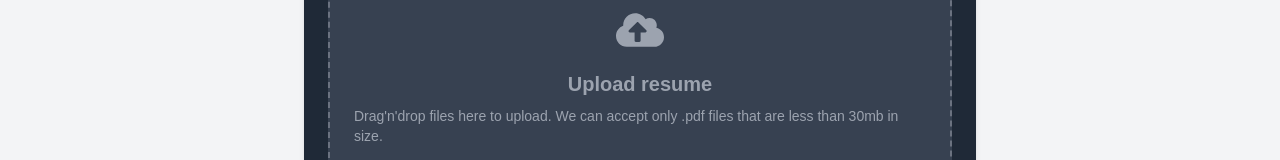
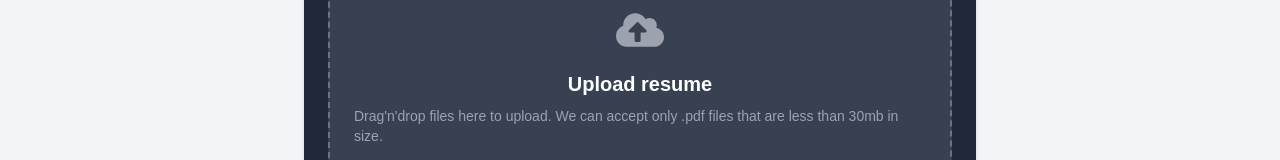
Before and after one commit to aarnav1729/image-comp, a React (Create React App) app in the folder frontend/: page / in a window 1280 px wide. Shown: the part 300-460 px from the top of the page. Built offline with nearby package versions, Linux system fonts and the light colour scheme; the HTML template or start-up script is replaced by a standard one.

Commit message:
Update ImageUpload.js

```diff
--- a/frontend/src/components/ImageUpload.js
+++ b/frontend/src/components/ImageUpload.js
@@ -35,8 +35,8 @@ const ImageUpload = () => {
       <div className="w-full max-w-2xl bg-gray-800 p-6 rounded-lg shadow-md">
         <div className="flex flex-col items-center justify-center border-2 border-dashed border-gray-500 rounded-lg p-6 bg-gray-700 text-gray-400">
           <FaCloudUploadAlt size={48} />
-          <h2 className="text-xl font-semibold mt-4">Upload resume</h2>
-          <p className="mt-2 text-sm">Drag'n'drop files here to upload. We can accept only .pdf files that are less than 30mb in size.</p>
+          <h2 className="text-xl font-semibold mt-4 text-white">Upload resume</h2>
+          <p className="mt-2 text-sm text-gray-400">Drag'n'drop files here to upload. We can accept only .pdf files that are less than 30mb in size.</p>
           <label className="mt-4 bg-blue-500 text-white font-semibold py-2 px-4 rounded-lg cursor-pointer hover:bg-blue-600">
             Select files
             <input
```
